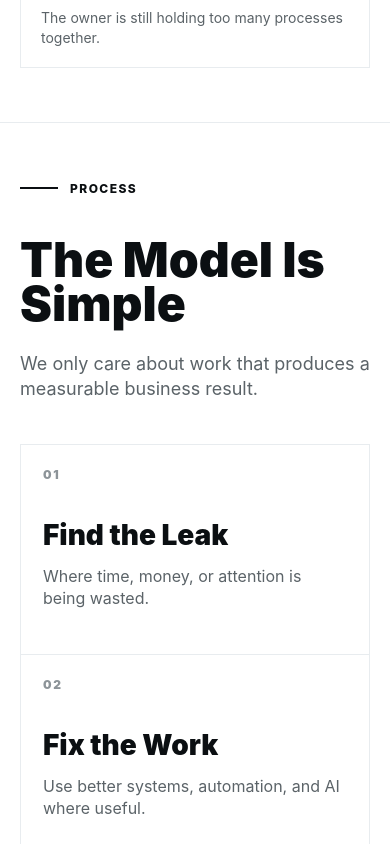
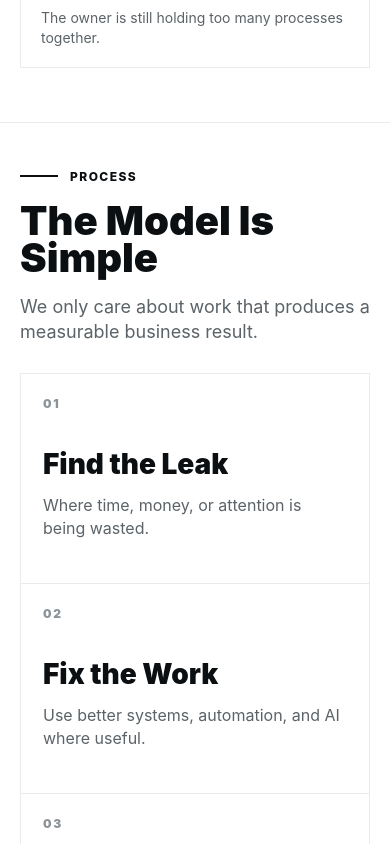
Before and after one commit to briantraudt/goodbusiness, a Next.js app: page / in a window 390 px wide. Shown: the part 2940-3784 px from the top of the page. Built offline with nearby package versions, Linux system fonts and the light colour scheme.

Commit message:
Tighten process section spacing

```diff
--- a/app/globals.css
+++ b/app/globals.css
@@ -2931,10 +2931,32 @@ a {
 
 .quiet-model {
   border-top: 1px solid var(--line);
+  padding-top: clamp(42px, 5vw, 74px);
 }
 
 .quiet-model .promise-block h2 {
   max-width: 1200px;
+}
+
+.quiet-model .model-head {
+  align-items: start;
+  gap: clamp(18px, 4vw, 56px);
+}
+
+.quiet-model .model-head .eyebrow {
+  margin-bottom: 0;
+}
+
+.quiet-model .model-head h2 {
+  font-size: clamp(44px, 5.2vw, 78px);
+}
+
+.quiet-model .model-head > p:not(.eyebrow) {
+  align-self: end;
+}
+
+.quiet-model .simple-steps {
+  margin-top: clamp(28px, 3.8vw, 46px);
 }
 
 @media (max-width: 1180px) {
@@ -2974,6 +2996,22 @@ a {
   .industry-card {
     min-height: 172px;
   }
+
+  .quiet-model {
+    padding-top: 46px;
+  }
+
+  .quiet-model .model-head {
+    gap: 18px;
+  }
+
+  .quiet-model .model-head h2 {
+    font-size: clamp(40px, 10vw, 58px);
+  }
+
+  .quiet-model .simple-steps {
+    margin-top: 28px;
+  }
 }
 
 @media (max-width: 520px) {
```
